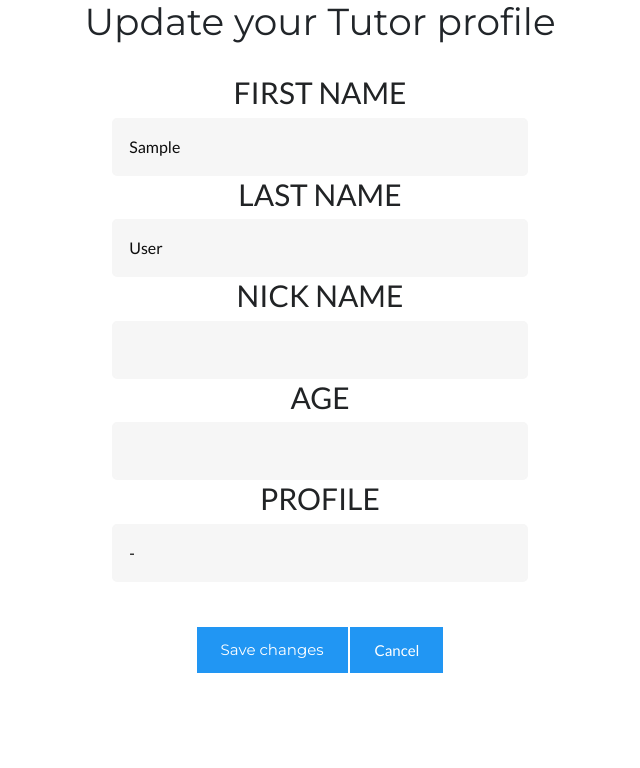
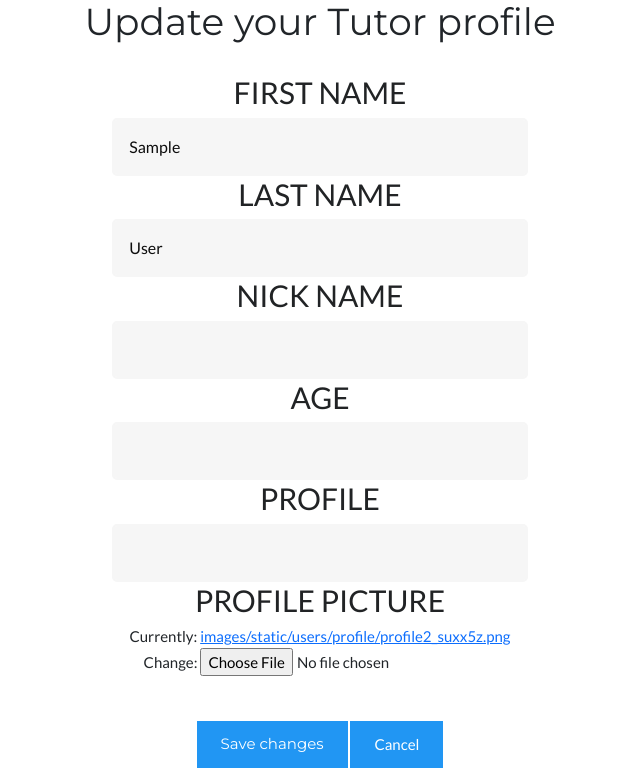
Before and after one commit to 6210612609/projectX, a Django app: page /tutors/profile/update in a window 1280 px wide. Shown: the part 169-937 px from the top of the page, without its empty margins (320-960 px from the left). Before the commit the page ends 842 px from the top, so only its background shows below. Run offline with Django 3.2, Linux system fonts and the light colour scheme; the visitor is signed in with stand-in values (Sample User, id 1).

Commit message:
Tutor Profile Picture

```diff
--- a/proX/users/form.py
+++ b/proX/users/form.py
@@ -78,7 +78,8 @@
     nick_Name = forms.CharField(required=True)
     age = forms.CharField(required=True)
     profile = forms.CharField(required=True)
+    profile_pic = forms.ImageField(required=True)
 
     class Meta:
         model = User
-        fields = ['first_name', 'last_name', 'nick_Name', 'age', 'profile']
+        fields = ['first_name', 'last_name', 'nick_Name', 'age', 'degree', 'profile_pic']
--- a/proX/users/templates/students/profile.html
+++ b/proX/users/templates/students/profile.html
@@ -8,7 +8,7 @@
 <br>
 <h1 style="margin-left:0.5em;"><b>Profile</b><br></h1>
 <br>
-<h3 style="margin-left:1.5em;font-size:20px;"><li>Full Name : {{request.user}}</li></h3>
+<h3 style="margin-left:1.5em;font-size:20px;"><li>Full Name : {{request.user.first_name}} {{request.user.last_name}}</li></h3>
 <h3 style="margin-left:1.5em;font-size:20px;"><li>NickName : {{request.user.nick_Name}}</li></h3>
 <h3 style="margin-left:1.5em;font-size:20px;"><li>Age : {{request.user.age}}</li></h3>
 <h3 style="margin-left:1.5em;font-size:20px;"><li>Degree : {{ request.user.degree }}</li></h3>
--- a/proX/users/templates/students/profile_update.html
+++ b/proX/users/templates/students/profile_update.html
@@ -18,7 +18,7 @@
         {{u_form.age }}<br>
         <h2>Degree</h2><br>
         {{u_form.degree }}<br>
-        <h2>Profile</h2><br>
+        <h2>Profile Picture</h2><br>
         {{u_form.profile_pic}}<br>
     <div style="margin-top:3em">
     <button type="submit" class="w3-bar-item w3-button w3-hide-small w3-padding-large w3-hover-green   w3-blue">Save changes</button>
--- a/proX/users/templates/tutors/profile.html
+++ b/proX/users/templates/tutors/profile.html
@@ -56,6 +56,7 @@
         <img src = "{% static 'images/stars.png' %}"  title = "{{avgstar}}">
         </h1></div><br>
 </div>
+<img class "profile-pic" src="{{request.user.profile_pic.url}}">
 <a style="margin-left:2%;background-color: #56baed;color: white;" class="w3-bar-item w3-button w3-hide-small w3-padding-large " href="{% url 't_profile_update' %}"><label>Update My Profile</label></a>
 
 
--- a/proX/users/templates/tutors/profile_update.html
+++ b/proX/users/templates/tutors/profile_update.html
@@ -7,7 +7,7 @@
 {% block content %}
 
 <div style="text-align: center;">
-<form method="post" novalidate>
+<form method="post" action= "" enctype = "multipart/form-data">
     <h1>Update your Tutor profile</h1> <br>
         {% csrf_token %}
 
@@ -21,7 +21,8 @@
         {{form.age }}<br>
         <h2>Profile</h2><br>
         {{form.profile}}<br>
-
+        <h2>Profile Picture</h2><br>
+        {{form.profile_pic}}<br>
     <div style="margin-top:3em">
     <button type="submit" class="w3-bar-item w3-button w3-hide-small w3-padding-large w3-hover-green   w3-blue">Save changes</button>
     <a href="{% url 't_home' %}" class="w3-bar-item w3-button w3-hide-small w3-padding-large w3-hover-green   w3-blue" >Cancel</a>
```
